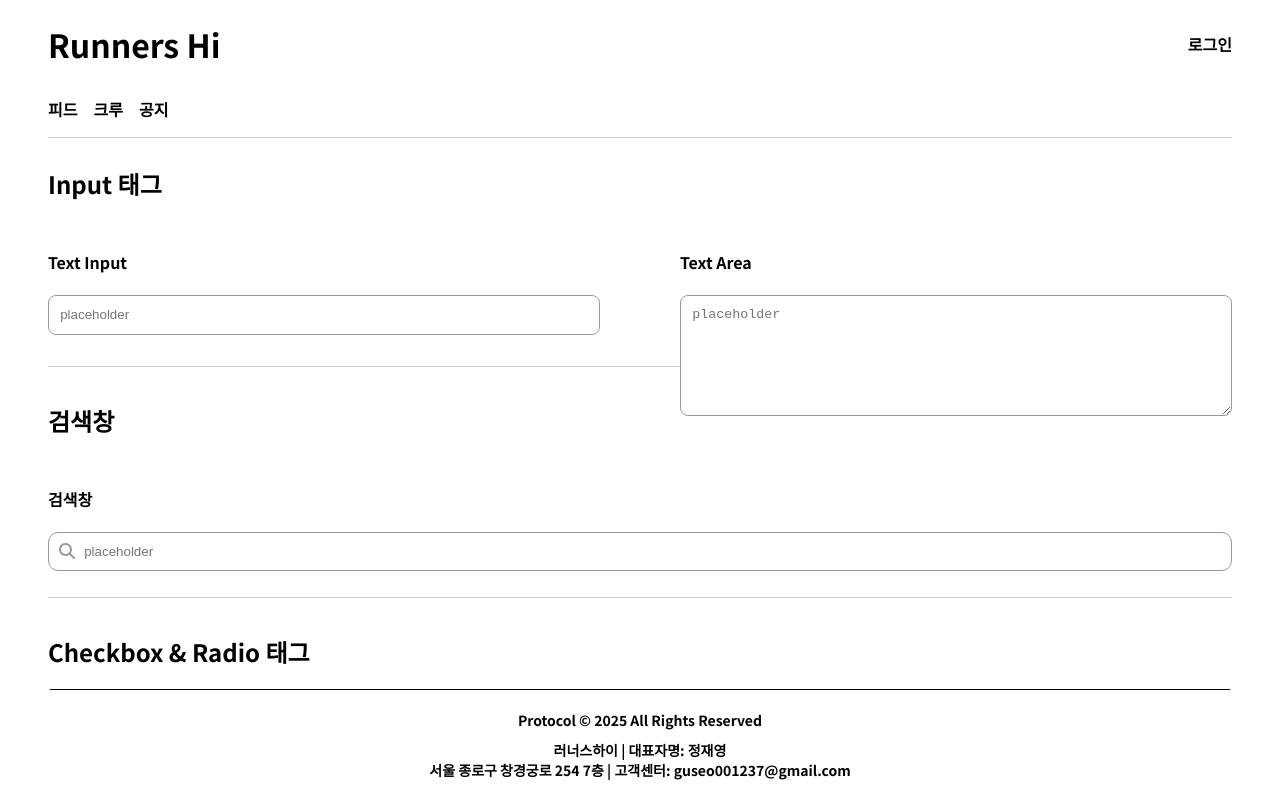
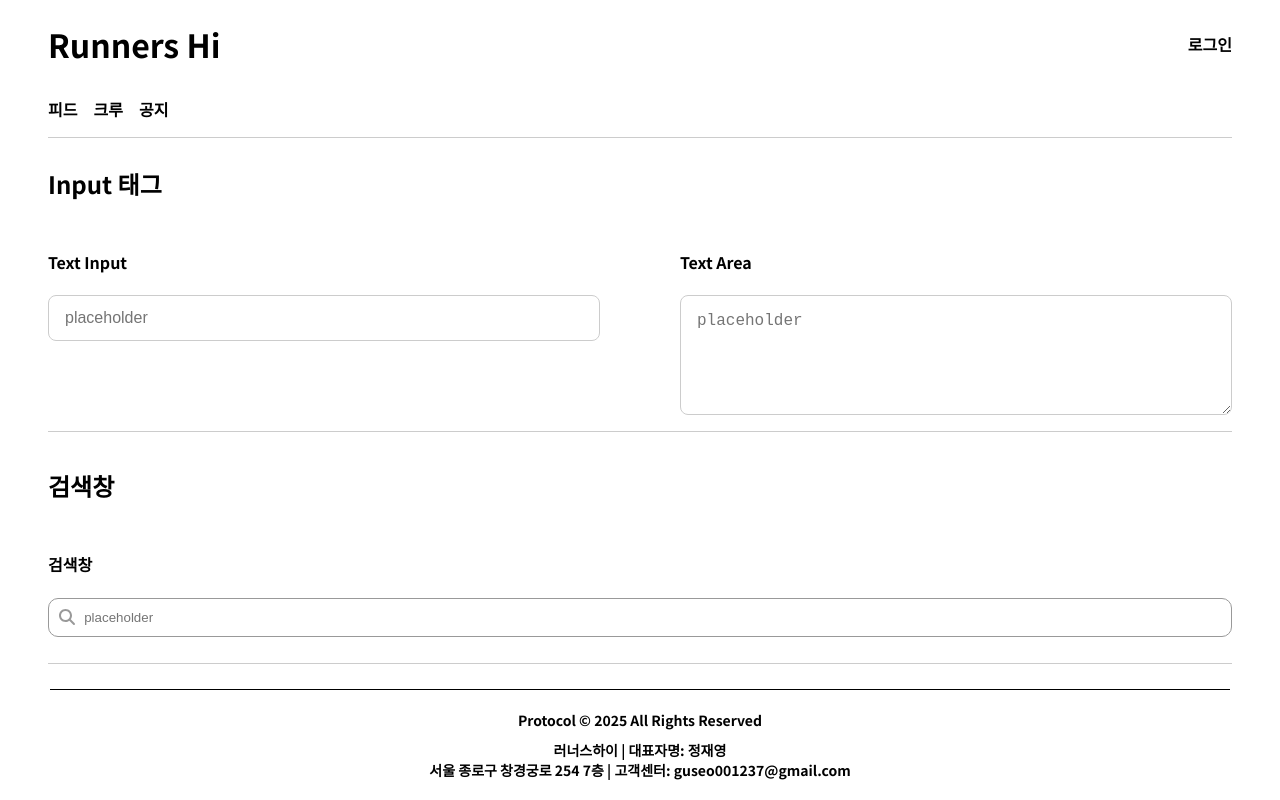
Before and after one commit to RocketDDan/frontend, a React (Create React App) app: page /component in a window 1280 px wide. Built offline with nearby package versions, Linux system fonts and the light colour scheme; no server answers.

Commit message:
style: input 컴퍼넌트 스타일 변경

```diff
--- a/src/components/base/Input.jsx
+++ b/src/components/base/Input.jsx
@@ -47,7 +47,7 @@ const TextInput = ({
 
 	const toggleVisibility = () => {
 		setVisible((prev) => !prev);
-	  };
+	};
 
 	return (
 		<span className={InputStyle.container} style={{ width: width }}>
@@ -67,26 +67,14 @@ const TextInput = ({
 				<FontAwesomeIcon
 					icon={faTimes}
 					onClick={handleClear}
-					style={{
-						position: "absolute",
-						right: "0.5rem",
-						top: "0.7rem",
-						cursor: "pointer",
-						color: "#999",
-					}}
+					className={`${InputStyle.iconBtn} ${InputStyle.iconClear}`}
 				/>
 			}
 			{value && eyeVisible &&
 				<FontAwesomeIcon
 					icon={eyeVisible ? faEye : faEyeSlash}
 					onClick={toggleVisibility}
-					style={{
-						position: "absolute",
-						right: "0.5rem",
-						top: "0.7rem",
-						cursor: "pointer",
-						color: "#999",
-					}}
+					className={`${InputStyle.iconBtn} ${InputStyle.iconEye}`}
 				/>
 			}
 		</span>
@@ -139,26 +127,14 @@ const TextArea = ({
 				value={value}
 				onChange={handleChange}
 				maxLength={maxLength}
-				style={{
-					padding: "0.7rem 0 0.7rem 0.7rem",
-					borderRadius: "8px",
-					border: "solid 1px #999",
-					width: "100%",
-					height: height, // 이 줄을 추가하세요!
-				}}
+				className={InputStyle.textareaStyle}
 				onKeyDown={handleEnter}
 			/>
 			{value && closeBtnVisible && (
 				<FontAwesomeIcon
 					icon={faTimes}
 					onClick={handleClear}
-					style={{
-						position: "absolute",
-						right: "0.5rem",
-						top: "0.7rem",
-						cursor: "pointer",
-						color: "#999",
-					}}
+					className={`${InputStyle.iconBtn} ${InputStyle.iconClear}`}
 				/>
 			)}
 		</span>
--- a/src/components/base/Input.module.css
+++ b/src/components/base/Input.module.css
@@ -2,13 +2,52 @@
     text-align: start;
     display: flex;
     flex-direction: column;
-    gap: 5px;
+    gap: 8px;
     position: relative;
 }
 
-.inputStyle {
-    padding: 0.7rem 0 0.7rem 0.7rem;
+.inputStyle,
+.textareaStyle {
+    padding: 0.8rem 1rem;
     border-radius: 8px;
-    border: solid 1px #999;
+    border: 1px solid #ccc;
     width: 100%;
+    font-size: 1rem;
+    transition: border-color 0.2s ease, box-shadow 0.2s ease;
+    background-color: #fff;
 }
+
+.inputStyle:focus,
+.textareaStyle:focus {
+    border-color: #5164ED;
+    outline: none;
+    box-shadow: 0 0 0 3px rgba(81, 100, 237, 0.2);
+}
+
+.textareaStyle {
+    resize: vertical;
+    min-height: 120px;
+    line-height: 1.5;
+}
+
+.iconBtn {
+    position: absolute;
+    top: 50%;
+    transform: translateY(-50%);
+    cursor: pointer;
+    color: #999;
+    font-size: 1.1rem;
+    transition: color 0.2s ease;
+}
+
+.iconBtn:hover {
+    color: #333;
+}
+
+.iconClear {
+    right: 0.8rem;
+}
+
+.iconEye {
+    right: 0.8rem;
+}
```
